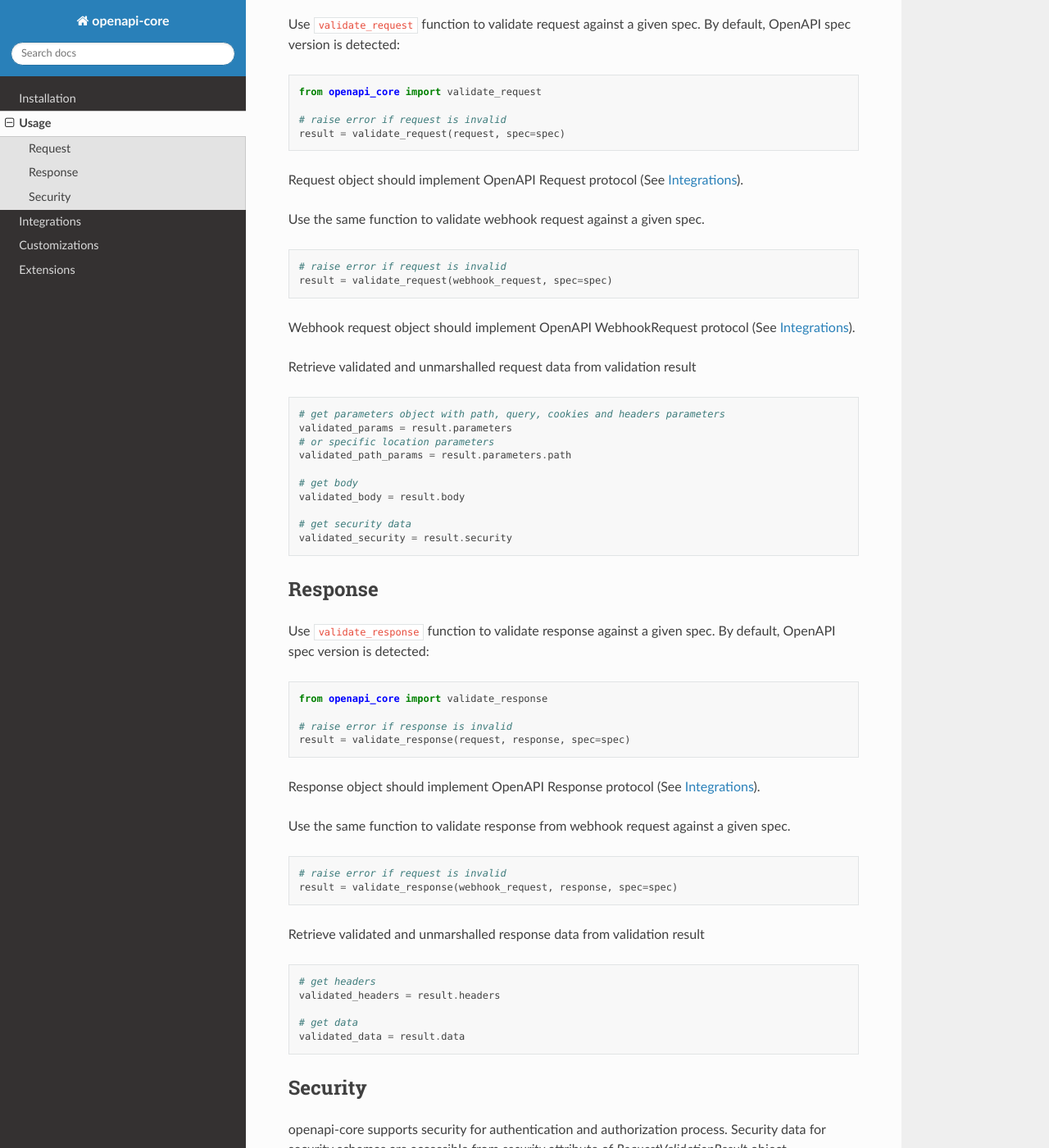
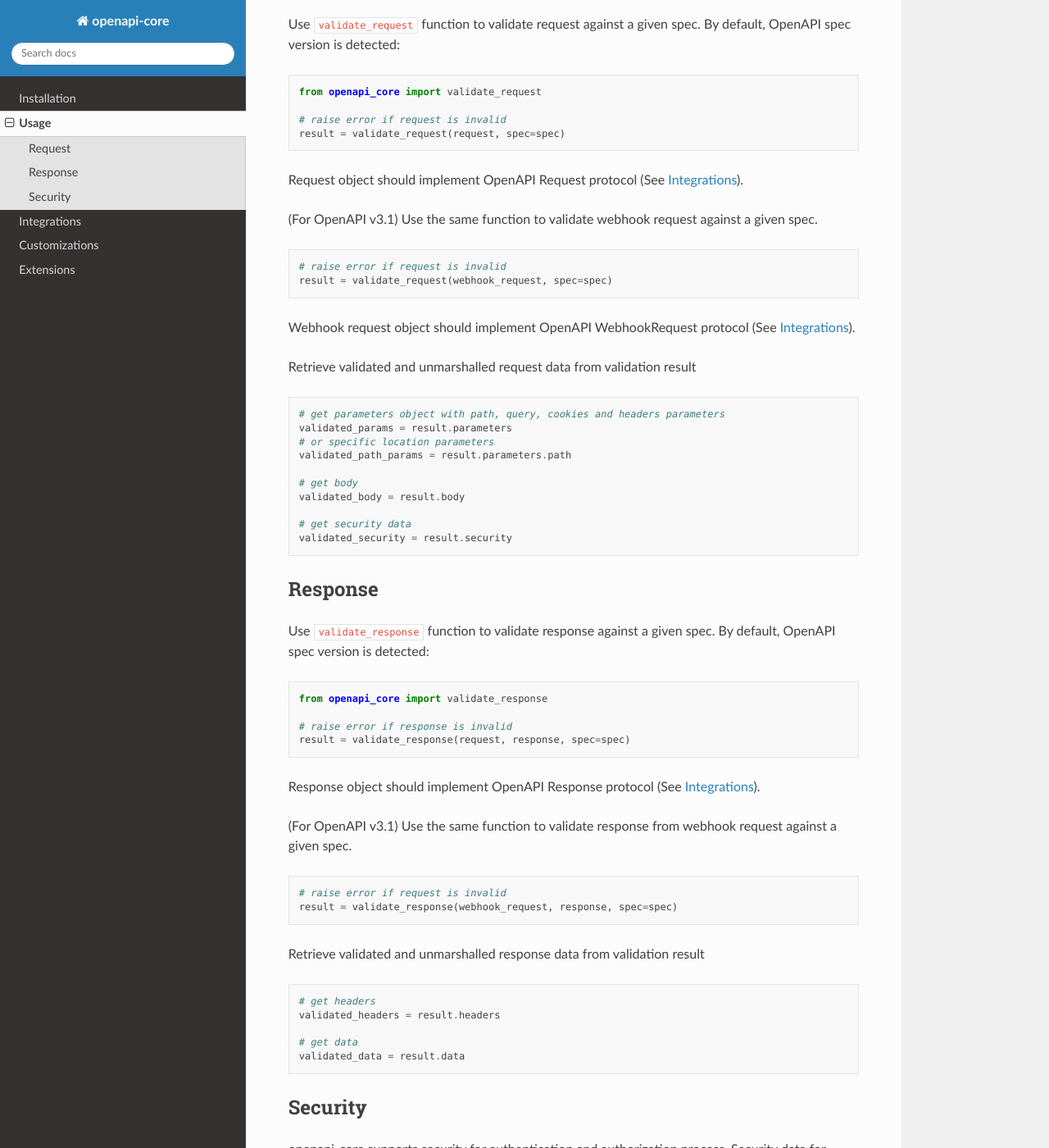
Before and after one commit to python-openapi/openapi-core, a Sphinx documentation site: the page built from docs/usage.rst, in a window 1280 px wide and 1400 px high, scrolled down 394 px. Shown: the whole window at 82% size. Built offline with Sphinx 7.4.7 and the Read the Docs theme 2.0.0, drawn with Linux system fonts in a browser that asks for light colours.

Commit message:
Clarify webhooks are for openapi 3.1

```diff
--- a/README.rst
+++ b/README.rst
@@ -82,7 +82,7 @@ Use ``validate_request`` function to validate request against a given spec.
 
 Request object should implement OpenAPI Request protocol (See `Integrations <https://openapi-core.readthedocs.io/en/latest/integrations.html>`__).
 
-Use the same function to validate webhook request against a given spec.
+(For OpenAPI v3.1) Use the same function to validate webhook request against a given spec.
 
 .. code-block:: python
 
@@ -120,7 +120,7 @@ Use ``validate_response`` function to validate response against a given spec.
 
 Response object should implement OpenAPI Response protocol (See `Integrations <https://openapi-core.readthedocs.io/en/latest/integrations.html>`__).
 
-Use the same function to validate response from webhook request against a given spec.
+(For OpenAPI v3.1) Use the same function to validate response from webhook request against a given spec.
 
 .. code-block:: python
 
--- a/docs/usage.rst
+++ b/docs/usage.rst
@@ -25,7 +25,7 @@ Use ``validate_request`` function to validate request against a given spec. By d
 
 Request object should implement OpenAPI Request protocol (See :doc:`integrations`).
 
-Use the same function to validate webhook request against a given spec.
+(For OpenAPI v3.1) Use the same function to validate webhook request against a given spec.
 
 .. code-block:: python
 
@@ -63,7 +63,7 @@ Use ``validate_response`` function to validate response against a given spec. By
 
 Response object should implement OpenAPI Response protocol  (See :doc:`integrations`).
 
-Use the same function to validate response from webhook request against a given spec.
+(For OpenAPI v3.1) Use the same function to validate response from webhook request against a given spec.
 
 .. code-block:: python
 
```
